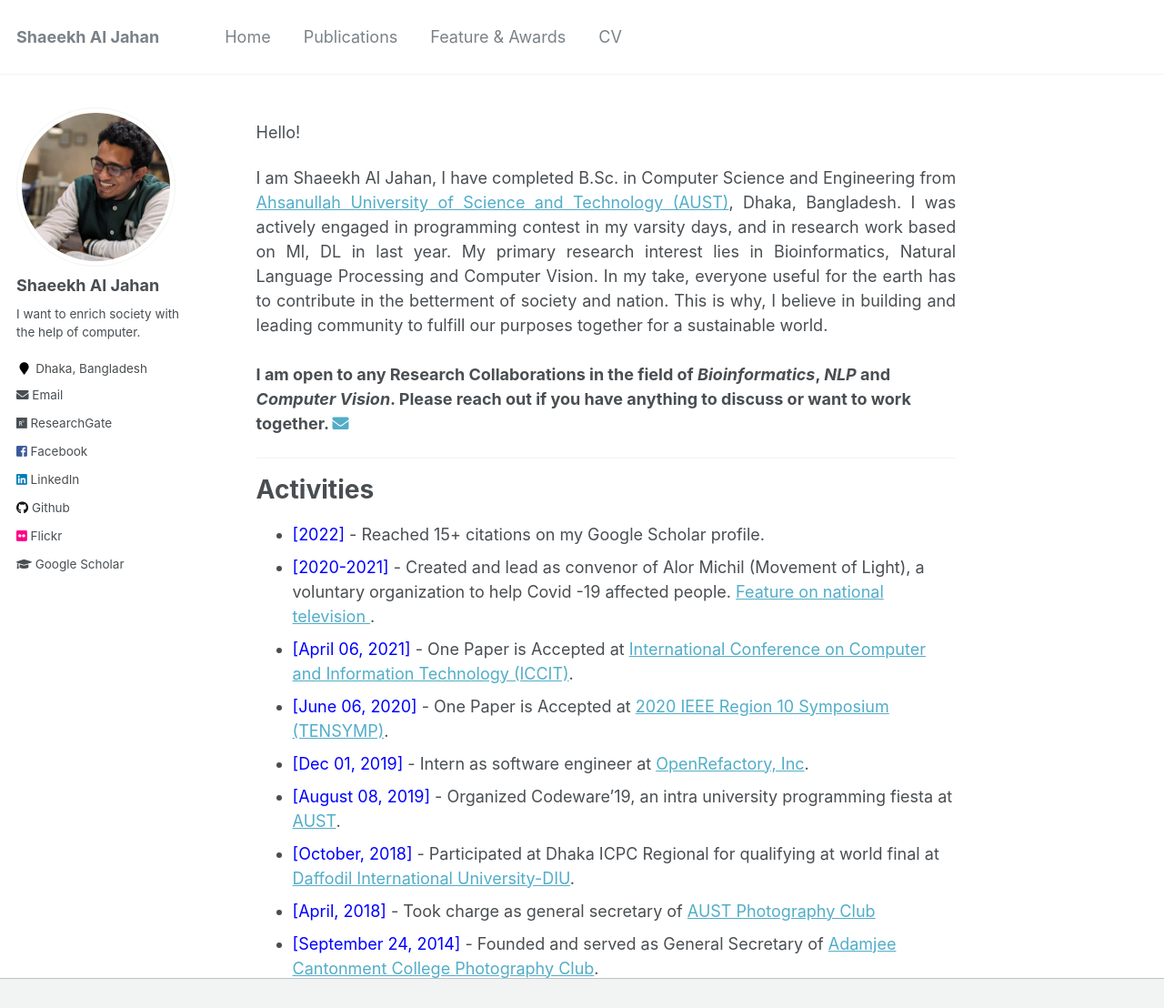
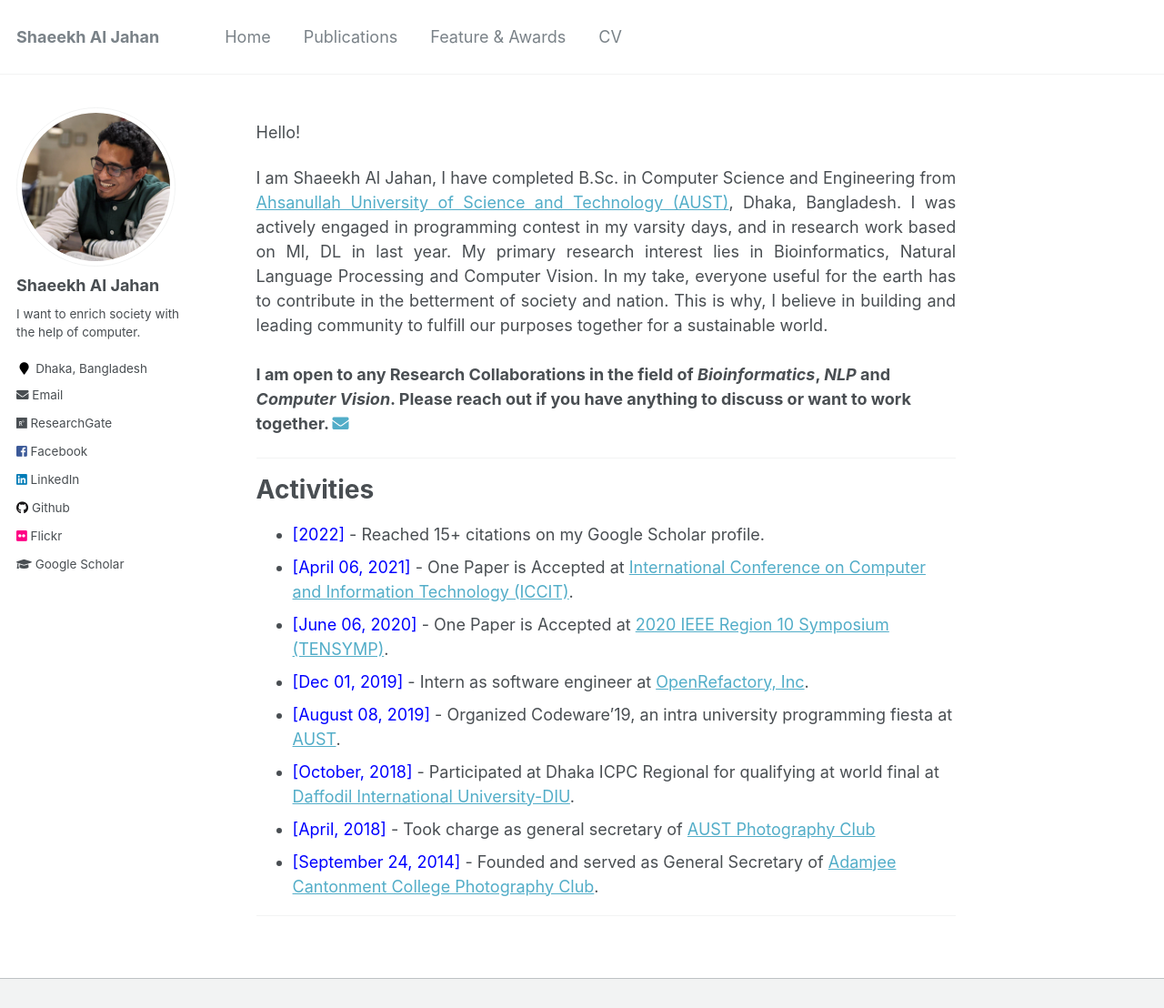
Before and after one commit to shaeekh/shaeekh.github.io, a Jekyll site: the page built from _pages/about.md, in a window 1280 px wide and 1304 px high, cut to the strip 0-1108 px from the top of the window. Shown: the whole strip at 91% size. Built offline with Jekyll 4.4.1, drawn with Linux system fonts in a browser that asks for light colours; a script that is not in the unit is left out.

Commit message:
Back to previous

```diff
--- a/_pages/about.md
+++ b/_pages/about.md
@@ -23,7 +23,6 @@ In my take, everyone useful for the earth has to contribute in the betterment of
 
 # Activities
 * <span style="color:Blue"> [2022] </span> - Reached 15+ citations on my Google Scholar profile.
-* <span style="color:Blue"> [2020-2021] </span> - Created and lead as convenor of Alor Michil (Movement of Light), a voluntary organization to help Covid -19 affected people. [ Feature on national television ](https://www.youtube.com/watch?v=ew_CdGVj2w0&t=9s).
 * <span style="color:Blue"> [April 06, 2021] </span> - One Paper is Accepted at [ International Conference on Computer and Information Technology (ICCIT)](https://ieeexplore.ieee.org/document/9392692).
 * <span style="color:Blue"> [June 06, 2020] </span> -  One Paper is Accepted at [ 2020 IEEE Region 10 Symposium (TENSYMP)](https://ieeexplore.ieee.org/document/9230733).
 * <span style="color:Blue"> [Dec 01, 2019] </span> - Intern as software engineer at [OpenRefactory, Inc](https://www.openrefactory.com/).
```
